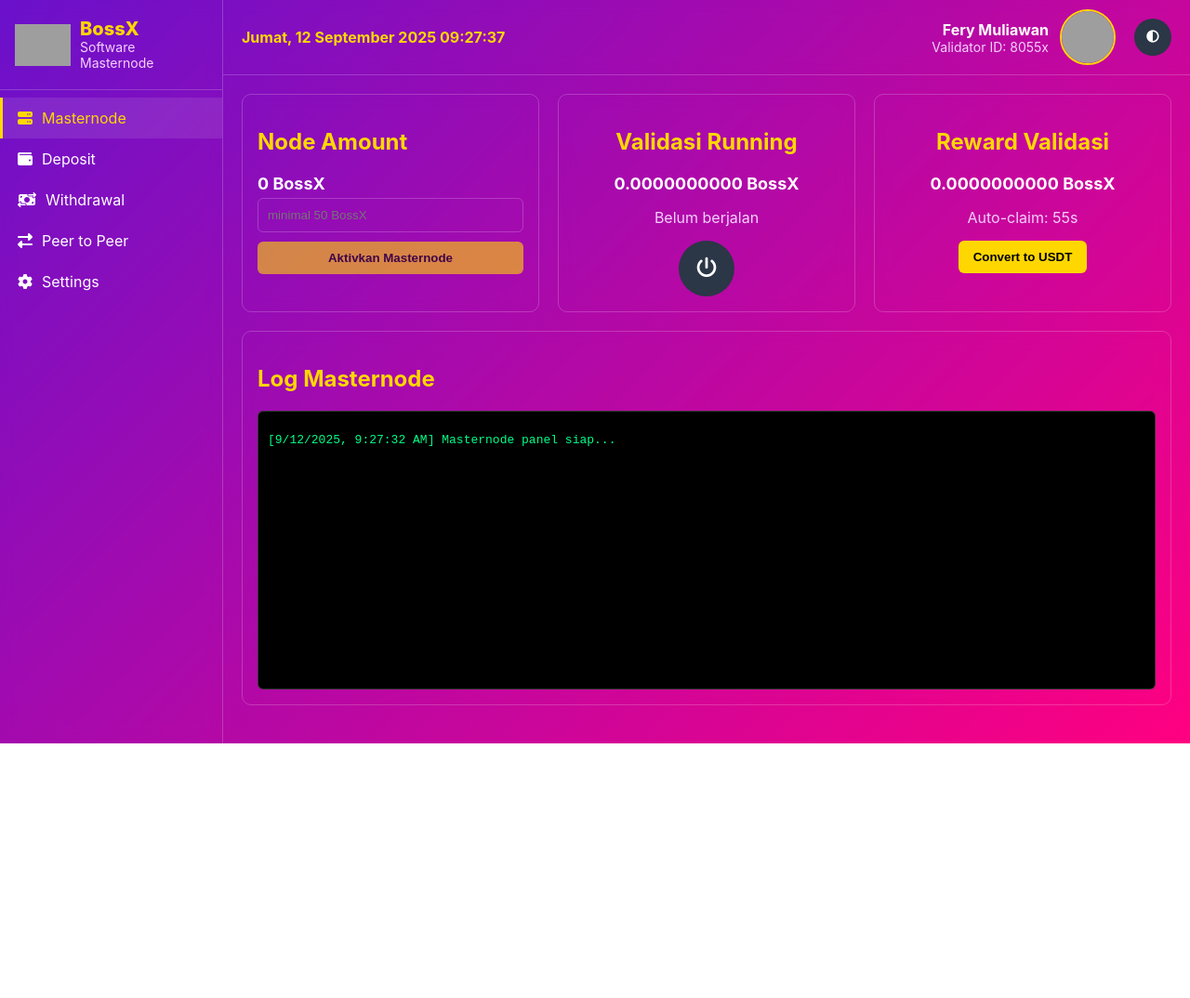
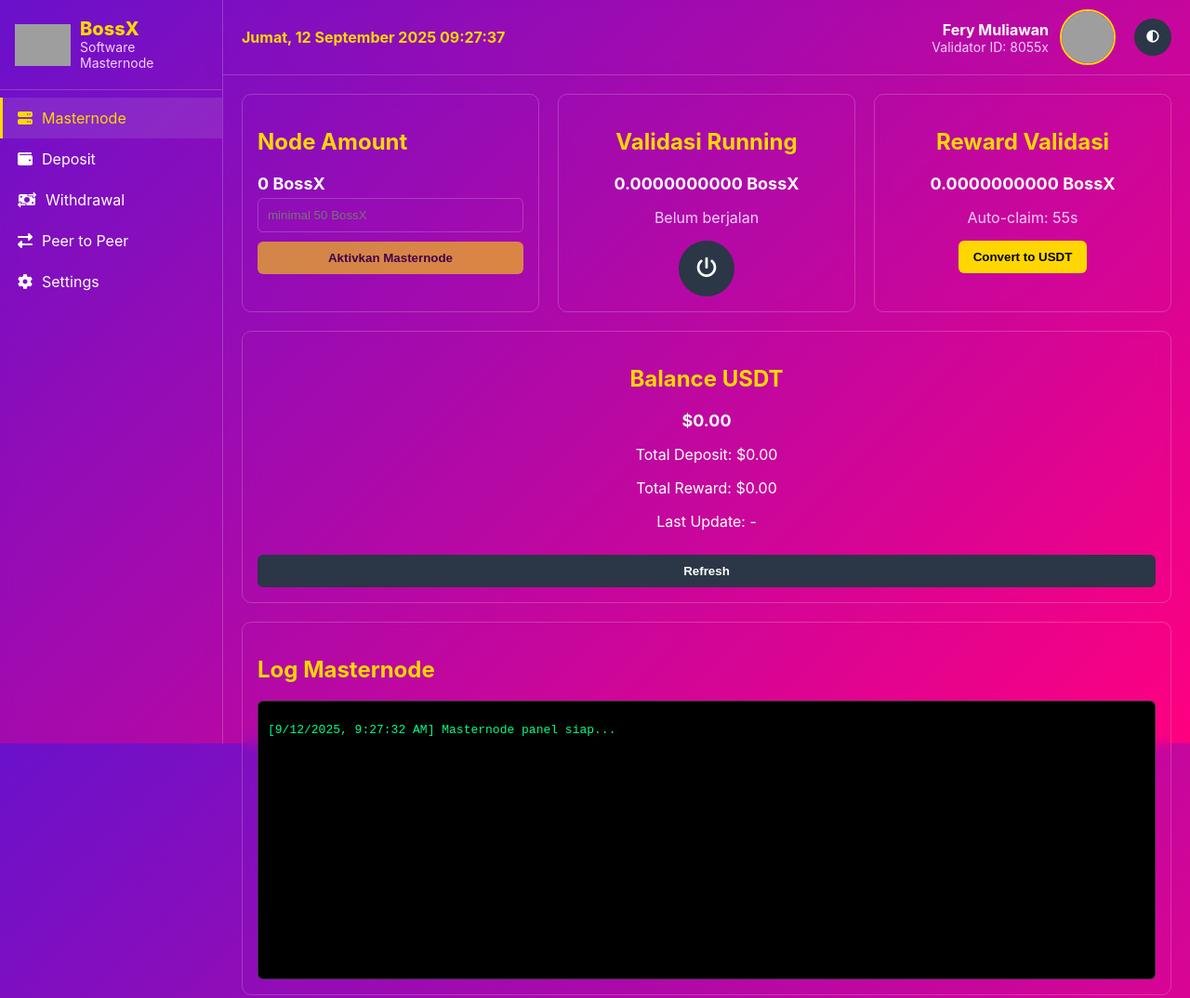
Before and after one commit to masternode805x/BossX_Masternodes, a plain HTML site: page index.html in a window 1280 px wide. Shown: the top 1074 px of the page at 93% size. Before the commit the page ends 800 px from the top, so only its background shows below. Drawn offline with Linux system fonts and the light colour scheme; grey boxes are pictures that could not be loaded.

Commit message:
Update index.html

```diff
--- a/index.html
+++ b/index.html
@@ -6,7 +6,7 @@
   <title>BossX Panel</title>
   <link rel="stylesheet" href="https://cdnjs.cloudflare.com/ajax/libs/font-awesome/6.5.0/css/all.min.css">
   <style>
-    /* Mode Siang */
+    /* Tema Siang */
     body[data-theme="light"] {
       --bg: linear-gradient(135deg, #6a11cb, #ff0080);
       --panel: transparent;
@@ -17,7 +17,7 @@
       --hover: rgba(255, 255, 255, 0.1);
       --border: rgba(255, 255, 255, 0.2);
     }
-    /* Mode Malam */
+    /* Tema Malam */
     body[data-theme="dark"] {
       --bg: #000000;
       --panel: transparent;
@@ -87,6 +87,11 @@
       border: 1px solid var(--border);
       border-radius: 10px; padding: 16px;
       backdrop-filter: blur(8px);
+      transition: all 0.4s ease;
+    }
+    .card:hover {
+      box-shadow: 0 0 20px var(--accent), 0 0 40px #fff8dc;
+      transform: translateY(-6px);
     }
     .input, .btn, .table { width: 100%; }
     .input {
@@ -122,13 +127,6 @@
       max-width: 320px; z-index: 1000;
     }
     .toast.show { opacity: 1; transform: translateY(0); }
-    .deposit-grid { display: flex; gap: 20px; flex-wrap: wrap; }
-    .deposit-col { flex: 1; min-width: 300px; }
-    .wallet-box { display: flex; align-items: center; gap: 10px; }
-    /* Efek transisi halus */
-    body, .sidebar, .header, .card, .menu li, .btn, .input, .table th, .table td {
-      transition: background 0.4s ease, color 0.4s ease, border-color 0.4s ease;
-    }
     @media (max-width: 720px) {
       .sidebar { position: fixed; transform: translateX(-100%); transition: transform .2s; z-index: 100; }
       .sidebar.open { transform: translateX(0); }
@@ -137,6 +135,7 @@
   </style>
 </head>
 <body data-theme="light">
+<!-- Sidebar -->
 <aside class="sidebar" id="sidebar">
   <div class="brand">
     <img src="https://i.ibb.co/qYBkPDH3/Picsart-25-04-01-16-25-47-054.png" class="logo">
@@ -154,41 +153,32 @@
   </ul>
 </aside>
 
+<!-- Main -->
 <div class="main">
   <div class="header">
-      <!-- Tombol sidebar untuk mobile -->
     <button class="btn secondary" id="toggleSidebar" style="display:none">
       <i class="fa fa-bars"></i>
     </button>
-
-      <!-- Jam real-time di kiri -->
     <div id="realtimeClock"></div>
-
-      <!-- Spacer -->
     <div style="flex:1"></div>
-
-      <!-- Info user -->
     <div class="user-info">
       <div class="name">Fery Muliawan</div>
       <div class="validator">Validator ID: 8055x</div>
     </div>
-
-      <!-- Foto profil -->
     <img src="https://i.ibb.co/gbVsGLy0/FB-IMG-1617237754232.jpg" class="avatar">
-
-      <!-- Tombol toggle tema -->
     <button id="themeToggle" class="btn secondary"
       style="width:40px; height:40px; border-radius:50%; display:flex; align-items:center; justify-content:center; margin-left:8px;">
       <i class="fa fa-adjust"></i>
     </button>
   </div>
 
-    <!-- Konten utama -->
+  <!-- Konten -->
   <div class="content" id="content"></div>
 </div>
 
-  <!-- Toast notification -->
+<!-- Toast -->
 <div id="toast" class="toast"></div>
+
 <script>
 const menuItems = document.querySelectorAll('#menu li');
 const content = document.getElementById('content');
@@ -223,6 +213,16 @@ const pages = {
           Convert to USDT
         </button>
       </div>
+
+      <!-- Card Balance USDT -->
+      <div class="card" style="flex:1; min-width:280px; text-align:center;">
+        <h2 style="color:var(--accent)">Balance USDT</h2>
+        <p id="usdtBalance" style="font-size:18px;font-weight:bold;margin:5px 0;">$0.00</p>
+        <p>Total Deposit: <span id="usdtDeposit">$0.00</span></p>
+        <p>Total Reward: <span id="usdtReward">$0.00</span></p>
+        <p>Last Update: <span id="usdtLastUpdate">-</span></p>
+        <button id="refreshUsdtBtn" class="btn secondary" style="margin-top:10px;">Refresh</button>
+      </div>
     </div>
 
     <!-- Log Masternode -->
@@ -235,7 +235,6 @@ const pages = {
       </div>
     </div>
   `,
-
   deposit: `
     <div class="deposit-grid">
       <!-- Deposit USDT -->
@@ -246,16 +245,6 @@ const pages = {
           <input class="input" type="text" id="usdtAddress" value="TRC20-ADDRESS-USDT" readonly>
           <button class="btn secondary" onclick="copyAddress('usdtAddress')"><i class="fa fa-copy"></i></button>
         </div>
-        <h3 style="margin-top:15px; color:var(--accent)">Riwayat Deposit USDT</h3>
-        <table class="table">
-          <thead>
-            <tr><th>Waktu</th><th>Jumlah</th><th>Status</th></tr>
-          </thead>
-          <tbody id="usdtHistory">
-            <tr><td>Jum, 12-09-2025 10:35:20</td><td>100 USDT</td><td style="color:var(--success)">Sukses</td></tr>
-            <tr><td>Kam, 11-09-2025 14:12:05</td><td>50 USDT</td><td style="color:orange">Pending</td></tr>
-          </tbody>
-        </table>
       </div>
 
       <!-- Deposit BOSSX -->
@@ -266,16 +255,6 @@ const pages = {
           <input class="input" type="text" id="bossxAddress" value="BOSSX-ADDRESS" readonly>
           <button class="btn secondary" onclick="copyAddress('bossxAddress')"><i class="fa fa-copy"></i></button>
         </div>
-        <h3 style="margin-top:15px; color:var(--accent)">Riwayat Deposit BOSSX</h3>
-        <table class="table">
-          <thead>
-            <tr><th>Waktu</th><th>Jumlah</th><th>Status</th></tr>
-          </thead>
-          <tbody id="bossxHistory">
-            <tr><td>Jum, 12-09-2025 09:20:10</td><td>250 BOSSX</td><td style="color:var(--success)">Sukses</td></tr>
-            <tr><td>Rab, 10-09-2025 16:45:55</td><td>100 BOSSX</td><td style="color:orange">Pending</td></tr>
-          </tbody>
-        </table>
       </div>
     </div>
   `,
@@ -283,9 +262,8 @@ const pages = {
   withdrawal: `
     <div class="card">
       <h1 style="color:var(--accent)">Withdrawal</h1>
-      <p class="sub">Form penarikan saldo dari akun BossX Anda.</p>
       <input class="input" type="number" placeholder="Jumlah (contoh: 50)">
-      <input class="input" type="text" placeholder="Alamat Wallet (contoh: BOSSX1abc...)">
+      <input class="input" type="text" placeholder="Alamat Wallet">
       <button class="btn" onclick="showToast('Permintaan penarikan diproses (simulasi).','success')">Tarik Saldo</button>
     </div>
   `,
@@ -293,14 +271,13 @@ const pages = {
   p2p: `
     <div class="card">
       <h1 style="color:var(--accent)">Peer to Peer</h1>
-      <p class="sub">Daftar order jual/beli BossX Coin.</p>
       <table class="table">
         <thead>
           <tr><th>Tipe</th><th>Harga</th><th>Jumlah</th><th>Aksi</th></tr>
         </thead>
         <tbody>
-          <tr><td>Beli</td><td>1.25 USDT</td><td>500 BOSSX</td><td><button class="btn secondary" onclick="showToast('Aksi Jual dipilih (simulasi).','success')">Jual</button></td></tr>
-          <tr><td>Jual</td><td>1.30 USDT</td><td>300 BOSSX</td><td><button class="btn secondary" onclick="showToast('Aksi Beli dipilih (simulasi).','success')">Beli</button></td></tr>
+          <tr><td>Beli</td><td>1.25 USDT</td><td>500 BOSSX</td><td><button class="btn secondary">Jual</button></td></tr>
+          <tr><td>Jual</td><td>1.30 USDT</td><td>300 BOSSX</td><td><button class="btn secondary">Beli</button></td></tr>
         </tbody>
       </table>
     </div>
@@ -309,7 +286,6 @@ const pages = {
   settings: `
     <div class="card">
       <h1 style="color:var(--accent)">Settings</h1>
-      <p class="sub">Pengaturan akun dan preferensi.</p>
       <label>Nama Pengguna</label>
       <input class="input" type="text" value="Fery Muliawan">
       <label>Email</label>
@@ -320,11 +296,11 @@ const pages = {
     </div>
   `
 };
+
 // Copy Address
 function copyAddress(id) {
   const input = document.getElementById(id);
   input.select();
-  input.setSelectionRange(0, 99999);
   document.execCommand("copy");
   showToast("Alamat berhasil disalin!", "success");
 }
@@ -333,7 +309,7 @@ function copyAddress(id) {
 const toast = document.getElementById('toast');
 function showToast(message, type = 'success') {
   toast.textContent = message;
-  toast.className = 'toast show ' + (type === 'error' ? 'error' : 'success');
+  toast.className = 'toast show';
   clearTimeout(showToast._t);
   showToast._t = setTimeout(() => { toast.classList.remove('show'); }, 2500);
 }
@@ -352,29 +328,18 @@ function handleResize() {
 }
 window.addEventListener('resize', handleResize);
 
-// Jam Real-Time di Kiri Header
+// Jam Real-Time
 function updateClock() {
   const clockEl = document.getElementById('realtimeClock');
-  if (!clockEl) return;
-
   const now = new Date();
   const days = ['Minggu','Senin','Selasa','Rabu','Kamis','Jumat','Sabtu'];
   const months = ['Januari','Februari','Maret','April','Mei','Juni','Juli','Agustus','September','Oktober','November','Desember'];
-
-  const dayName = days[now.getDay()];
-  const date = String(now.getDate()).padStart(2, '0');
-  const monthName = months[now.getMonth()];
-  const year = now.getFullYear();
-  const hours = String(now.getHours()).padStart(2, '0');
-  const minutes = String(now.getMinutes()).padStart(2, '0');
-  const seconds = String(now.getSeconds()).padStart(2, '0');
-
-  clockEl.textContent = `${dayName}, ${date} ${monthName} ${year} ${hours}:${minutes}:${seconds}`;
+  clockEl.textContent = `${days[now.getDay()]}, ${String(now.getDate()).padStart(2,'0')} ${months[now.getMonth()]} ${now.getFullYear()} ${String(now.getHours()).padStart(2,'0')}:${String(now.getMinutes()).padStart(2,'0')}:${String(now.getSeconds()).padStart(2,'0')}`;
 }
 setInterval(updateClock, 1000);
 updateClock();
 
-// Toggle Tema Siang/Malam
+// Toggle Tema
 const themeToggle = document.getElementById('themeToggle');
 themeToggle.addEventListener('click', () => {
   const currentTheme = document.body.getAttribute('data-theme');
@@ -421,7 +386,7 @@ function render(page) {
       }
     });
 
-    // ==== Validasi Running + Countdown ====
+    // ==== Validasi Running ====
     const validationValue = document.getElementById('validationValue');
     const validationStatus = document.getElementById('validationStatus');
     const toggleValidation = document.getElementById('toggleValidation');
@@ -495,6 +460,23 @@ function render(page) {
         showToast('Tidak ada reward untuk dikonversi', 'error');
       }
     });
+
+    // ==== Balance USDT ====
+    const usdtBalance = document.getElementById('usdtBalance');
+    const usdtDeposit = document.getElementById('usdtDeposit');
+    const usdtReward = document.getElementById('usdtReward');
+    const usdtLastUpdate = document.getElementById('usdtLastUpdate');
+    const refreshUsdtBtn = document.getElementById('refreshUsdtBtn');
+
+    refreshUsdtBtn.addEventListener('click', () => {
+      const deposit = 1000; // simulasi total deposit
+      const reward = Math.random() * 300; // simulasi reward
+      usdtDeposit.textContent = `$${deposit.toFixed(2)}`;
+      usdtReward.textContent = `$${reward.toFixed(2)}`;
+      usdtBalance.textContent = `$${(deposit + reward).toFixed(2)}`;
+      usdtLastUpdate.textContent = new Date().toLocaleString();
+      showToast('Saldo USDT diperbarui (simulasi)', 'success');
+    });
   }
 }
 
```
Lines whose indentation alone changed are shown as unchanged.
